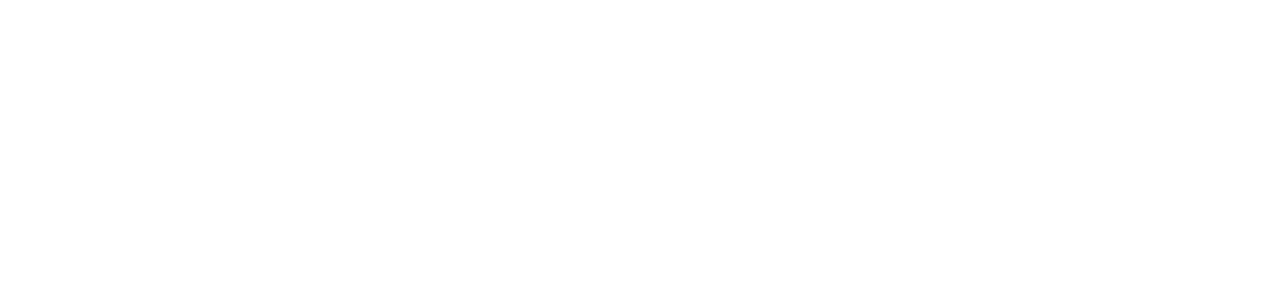
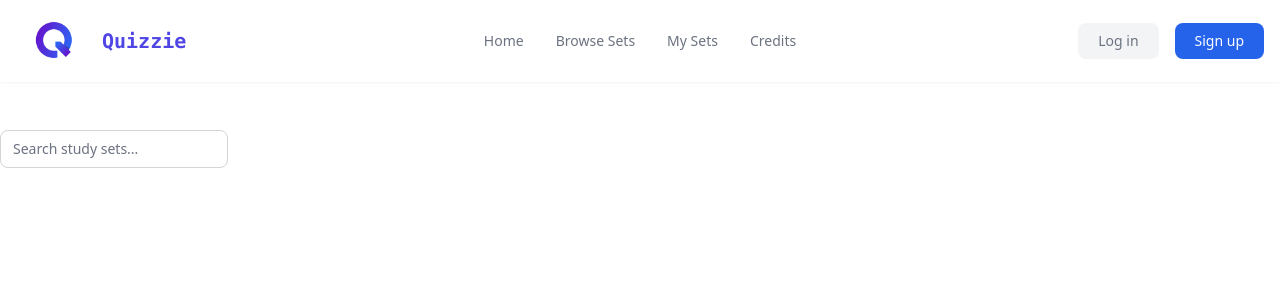
Before and after one commit to rayorole/quizlet-clone, a React (Create React App) app: page /sets/browse in a window 1280 px wide. Before the commit this address had no page. Shown: the top 300 px of the page. Built offline with nearby package versions, Linux system fonts and the light colour scheme; no server answers.

Commit message:
Add browse sets route

```diff
--- a/src/components/nav.jsx
+++ b/src/components/nav.jsx
@@ -35,7 +35,7 @@
             <a className="text-gray-500" href="/">
               Home
             </a>
-            <a className="text-gray-500" href="/sets">
+            <a className="text-gray-500" href="/sets/browse">
               Browse Sets
             </a>
             <a className="text-gray-500" href="/sets">
@@ -47,11 +47,6 @@
           </nav>
 
           <div className="items-center justify-end flex-1 hidden gap-4 sm:flex">
-            <input
-              className="px-3 flex items-center border border-neutral-300 justify-between space-x-2 py-2 text-sm font-medium text-gray-500 rounded-lg"
-              type="text"
-              placeholder="Search study sets..."
-            />
             {signed ? (
               <button
                 onClick={logOut}
--- a/src/index.js
+++ b/src/index.js
@@ -9,6 +9,7 @@
 import Credits from './pages/Credits';
 import Sets from './pages/Sets';
 import CreateSet from './pages/CreateSet';
+import BrowseSets from './pages/BrowseSets';
 
 const root = ReactDOM.createRoot(document.getElementById('root'));
 root.render(
@@ -21,6 +22,7 @@
         <Route path="/credits" element={<Credits />} />
         <Route path="/sets" element={<Sets />} />
         <Route path="/sets/create" element={<CreateSet />} />
+        <Route path="/sets/browse" element={<BrowseSets />} />
       </Routes>
     </BrowserRouter>
   </React.StrictMode>
--- /dev/null
+++ b/src/pages/BrowseSets.jsx
@@ -0,0 +1,17 @@
+import React from 'react';
+import Nav from '../components/nav';
+
+export default function BrowseSets() {
+  return (
+    <div>
+      <Nav />
+      <div className="max-w-screen-xl mx-auto my-12">
+        <input
+          className="px-3 flex items-center border focus:ring-1 focus:outline-none focus:ring-indigo-500 focus:border-transparent border-neutral-300 justify-between space-x-2 py-2 text-sm font-medium text-gray-500 rounded-lg"
+          type="text"
+          placeholder="Search study sets..."
+        />
+      </div>
+    </div>
+  );
+}
```
